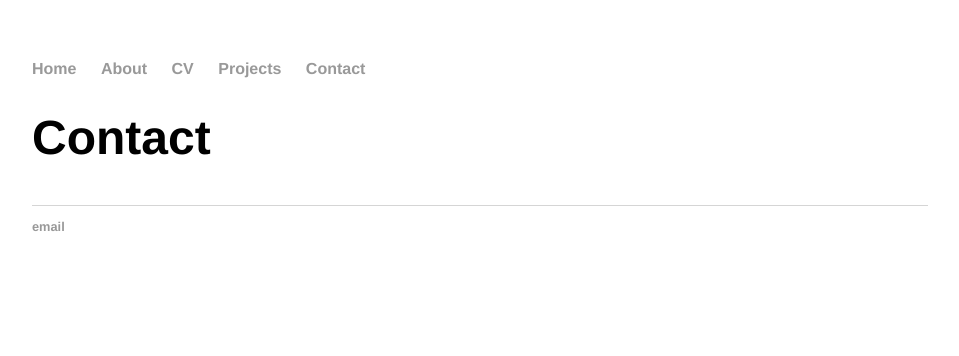
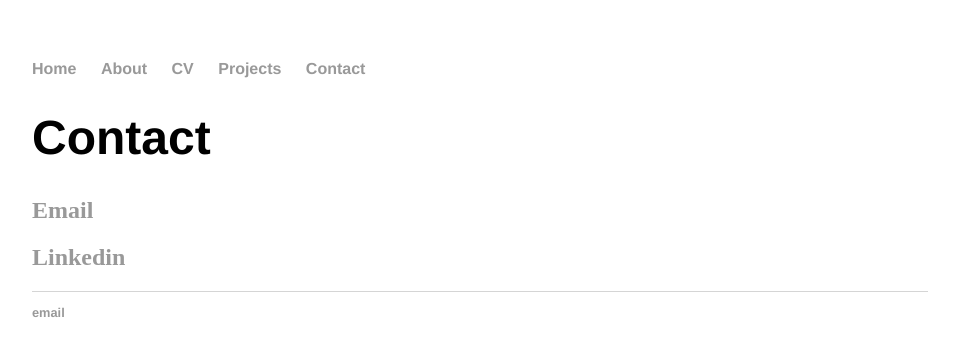
Before and after one commit to Bill371/Bill371.github.io, a Jekyll site: the page built from Contact/index.html, in a window 1280 px wide. Shown: the top 356 px of the page, without its empty margins (160-1119 px from the left). Built offline with Jekyll 4.4.1, drawn with Linux system fonts in a browser that asks for light colours.

Commit message:
Update index.html

```diff
--- a/Contact/index.html
+++ b/Contact/index.html
@@ -3,7 +3,7 @@ layout: default
 title: Contact
 ---
 <h1>{{ page.title }}</h1>
-<ul class="posts">
 
+<a href="william.merrett37@gmail.com"><h2>Email</h2></a>
 
-</ul>
+<a href="https://www.linkedin.com/in/william-merrett-776bb7192/"><h2>Linkedin</h2></a>
```
